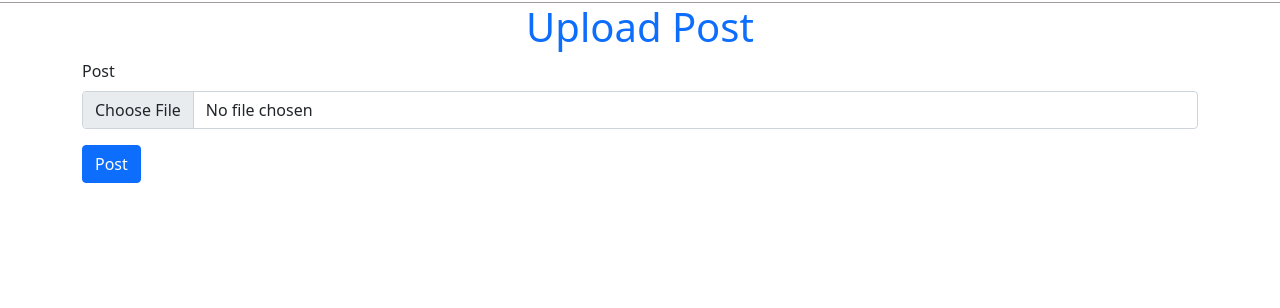
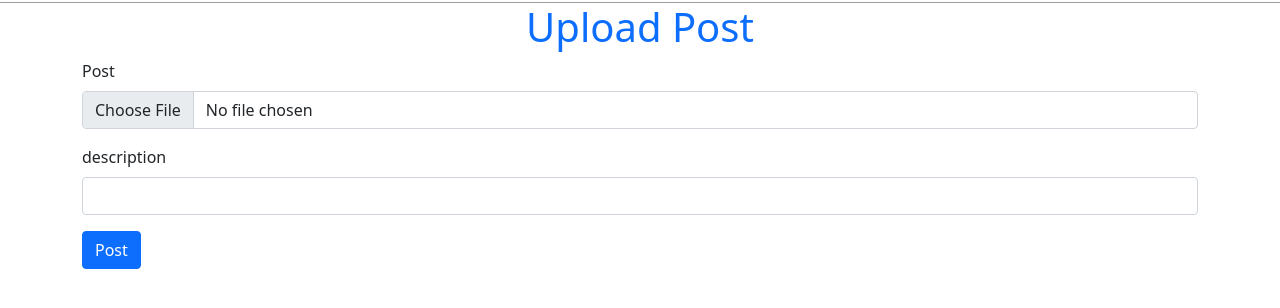
Before and after one commit to DarksoulHP19/Phoxia, a Django app: page /uploadpost/ in a window 1280 px wide. Shown: the part 59-367 px from the top of the page. Run offline with Django 4.2, Linux system fonts and the light colour scheme; some libraries are stand-ins or nearby versions.

Commit message:
2nd commit

```diff
--- a/app/models.py
+++ b/app/models.py
@@ -12,5 +12,6 @@ class Profile(models.Model):
 class Post(models.Model):
     user = models.ForeignKey(User,on_delete=models.CASCADE)
     Wallpaper = models.ImageField(upload_to='posts')
+    description = models.TextField(blank=True)
     likes = models.ManyToManyField(User,related_name="likes",blank=True)
     profile = models.ForeignKey(Profile,on_delete=models.CASCADE)
--- a/app/templates/uploadposts.html
+++ b/app/templates/uploadposts.html
@@ -46,6 +46,16 @@
           name="post"
         />
       </div>
+      <div class="mb-3">
+        <label for="exampleInputEmail1" class="form-label">description</label>
+        <input
+          type="textarea"
+          class="form-control"
+          id="exampleInputEmail1"
+          aria-describedby="emailHelp"
+          name="description"
+        />
+      </div>
 
       <button type="submit" class="btn btn-primary">Post</button>
     </form>
--- a/app/views.py
+++ b/app/views.py
@@ -7,7 +7,7 @@ from django.contrib.auth import authenticate,login ,logout
 from django.db.models import Q
 # Create your views here.
 def index(request):
-    posts = Post.objects.filter(Q(profile__followers=request.user) & ~Q(likes=request.user))
+    posts = Post.objects.filter(Q(profile__followers=request.user) )#& ~Q(likes=request.user))
     context = {"posts":posts}
     return render(request,'Index.html',context)
 
```
Also changed, not shown: app/templates/Index.html (+2 -10 lines), app/migrations/0004_post_description.py (added), db.sqlite3, media/posts/miles-morales-spider-man-across-the-spiderverse_3840x2160_xtrafondos.com.jpg (added), media/posts/yoyur_name.jpg (added), media/profilepics/145808.png (added).
